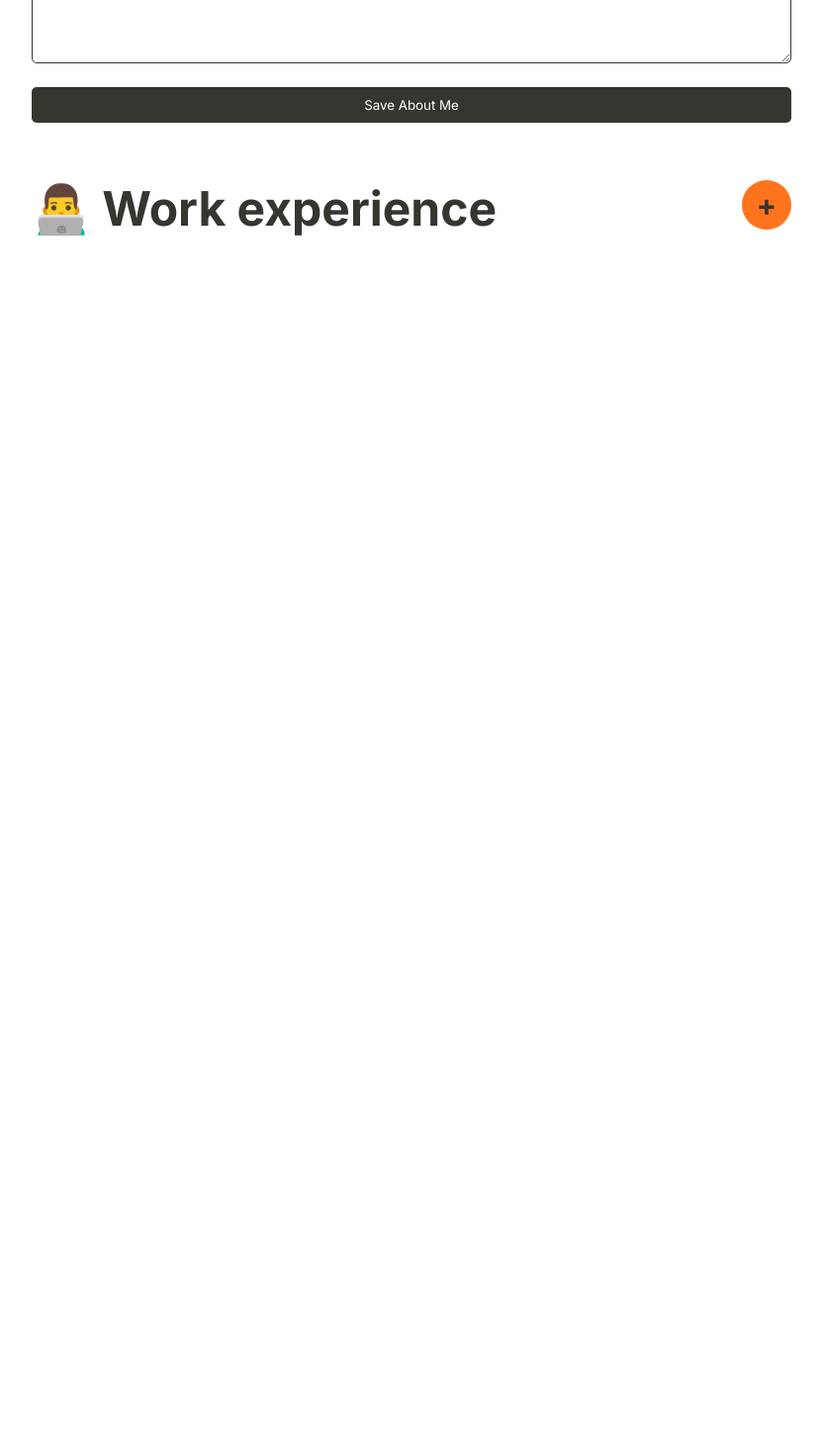
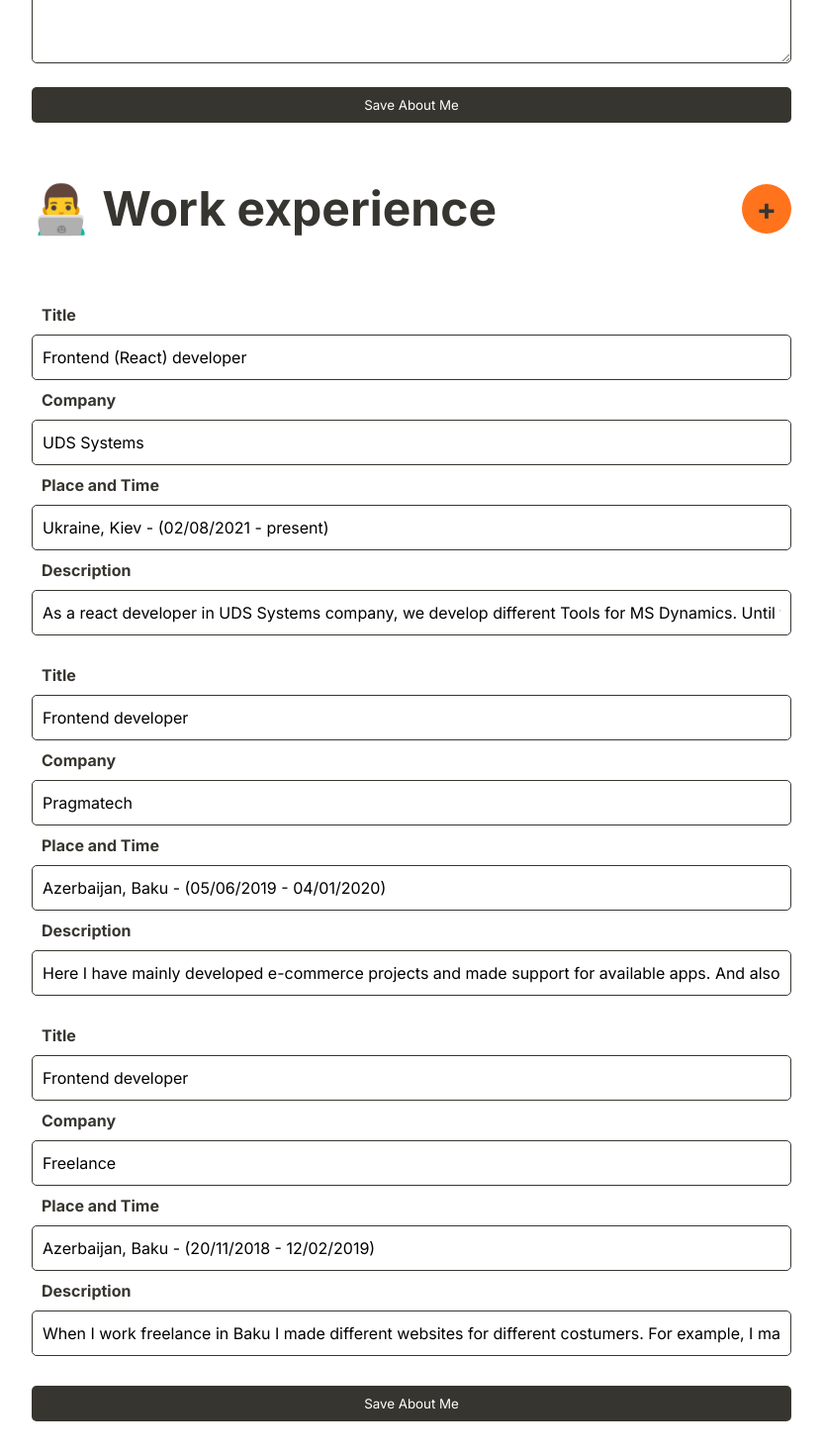
Before and after one commit to Simuratli/portfolionew, a Next.js app: page /dashboard/about in a window 1280 px wide. Shown: the part 1240-2710 px from the top of the page at 99% size, without its empty margins (224-1055 px from the left). Before the commit the page ends 1718 px from the top, so only its background shows below. Built offline with nearby package versions, Linux system fonts and the light colour scheme; no server answers; the database is empty; sample sign-in values are in the browser's storage.

Commit message:
experience

```diff
--- a/containers/Dashboard/Experience/Experience.tsx
+++ b/containers/Dashboard/Experience/Experience.tsx
@@ -1,18 +1,80 @@
-import React from 'react'
-import { Heading } from '../../../components';
+import React, { useState, useEffect } from 'react'
+import { Heading, Input, Button } from '../../../components';
 import classes from '../../../styles/containers/experience.module.scss'
+import { ButtonColorEnum } from '../../../utils/global.types'
+import { getDatabase, ref, set, child, get } from "firebase/database";
+import { useTypedSelector } from '../../../hooks/useTypedSelector'
+import { setAddNewExperience, setChangeExperienceValue } from '../../../redux/reducers/experience'
+import { useDispatch } from 'react-redux'
 
 function Experience() {
+  const [saved, setSaved] = useState(false)
+  const dispatch = useDispatch();
+  const ExperienceState = useTypedSelector((state) => state.experience.data)
+
+  const db = getDatabase();
+  const getWorkPlacesData = async () => {
+    const dbRef = ref(getDatabase());
+    const snapshot = await get(child(dbRef, `experience/`));
+    if (snapshot.exists()) {
+      console.log(snapshot.val(), 'experience');
+    } else {
+      console.log("No data available");
+    }
+  }
+
+  useEffect(() => {
+    getWorkPlacesData()
+  }, [db])
+
+  const addNewJob = () => {
+    dispatch(setAddNewExperience())
+  }
+
+
+  const handleChange = (e: React.ChangeEvent<HTMLInputElement>, id: number) => {
+    dispatch(setChangeExperienceValue({
+      id: id,
+      name: e.target.name,
+      value: e.target.value
+    }))
+  }
+
+
+  const handleSave = () => {
+    const db = getDatabase();
+    set(ref(db, 'experience/'), ExperienceState);
+    setSaved(true);
+
+    setTimeout(() => {
+      setSaved(false)
+    }, 1500);
+
+  }
+
   return (
     <div>
       <Heading type="big">
         <br />
         <div className={classes.experience__heading}>
           <span>👨‍💻 Work experience</span>
-          <button className={classes.experience__add}>+</button>
+          <button onClick={addNewJob} className={classes.experience__add}>+</button>
         </div>
         <br />
       </Heading>
+
+      {
+        ExperienceState.map((item) => {
+          return <div style={{ marginBottom: 30 }} key={item.id}>
+            <Input name="title" onChange={(e) => { handleChange(e, item.id); }} value={item.title} type="text" placeholder={'Title'} label={'Title'} />
+            <Input name="company" onChange={(e) => { handleChange(e, item.id); }} value={item.company} type="text" placeholder={'Company'} label={'Company'} />
+            <Input name="placeAndTime" onChange={(e) => { handleChange(e, item.id); }} value={item.placeAndTime} type="text" placeholder={'Place and Time'} label={'Place and Time'} />
+            <Input name="description" onChange={(e) => { handleChange(e, item.id); }} value={item.description} type="text" placeholder={'Description'} label={'Description'} />
+          </div>
+        })
+      }
+
+      <Button color={saved ? ButtonColorEnum.Success : ButtonColorEnum.Black} onClick={handleSave} text={saved ? "Saved" : 'Save About Me'} />
     </div>
   )
 }
--- /dev/null
+++ b/redux/reducers/experience.ts
@@ -0,0 +1,84 @@
+import { createSlice, current } from '@reduxjs/toolkit';
+
+
+export interface ExperienceDataObjectType {
+    id: number;
+    title: string;
+    company: string;
+    placeAndTime: string;
+    description: string;
+}
+
+export interface ExperienceStateType {
+    data: ExperienceDataObjectType[]
+}
+
+const experienceReducer = createSlice({
+    name: "experience",
+
+    initialState: {
+        data: [
+            {
+                id: 0,
+                title: "Frontend (React) developer",
+                company: "UDS Systems",
+                placeAndTime: "Ukraine, Kiev - (02/08/2021 - present)",
+                description: "As a react developer in UDS Systems company, we develop different Tools for MS Dynamics. Until today I had created 4 tools from  start to end and I gave support to the 2 different tools. Currently, I am working on a new Tool for Dynamics. These tools which I create  are Migration Calculator, Storage Analyzer, and Busines Data Masking Tool. which I support License Calculator. Data Migration Tool.  We deploy These tools successfully to the App Store of MS Dynamics"
+            },
+            {
+                id: 1,
+                title: "Frontend developer",
+                company: "Pragmatech",
+                placeAndTime: "Azerbaijan, Baku - (05/06/2019 - 04/01/2020)",
+                description: "Here I have mainly developed e-commerce projects and made support for available apps. And also teach students how to become a front-end developer."
+            },
+            {
+                id: 2,
+                title: "Frontend developer",
+                company: "Freelance",
+                placeAndTime: "Azerbaijan, Baku - (20/11/2018 - 12/02/2019)",
+                description: "When I work freelance in Baku I made different websites for different costumers. For example, I made a website for a big ship company in   Baku Techmarine LTD. And also I have side projects for the Data Development course called DataStat and I made a website for big Wallpaper  holding a TVB group."
+            },
+        ]
+    } as ExperienceStateType,
+
+    reducers: {
+        setExperience: (state: ExperienceStateType, action) => {
+            state.data = action.payload
+        },
+        setAddNewExperience: (state: ExperienceStateType) => {
+            const currentState = current(state);
+            const updatedState = {
+                data: [
+                    {
+                        id: currentState.data.length + 1,
+                        title: "Edit title",
+                        company: "Edit company",
+                        placeAndTime: "Edit place and time",
+                        description: "Edit description"
+                    },
+                    ...currentState.data
+                ]
+            }
+            state.data = updatedState.data
+        },
+        setChangeExperienceValue: (state: ExperienceStateType, action) => {
+            const currentState = current(state);
+
+            const newState: ExperienceDataObjectType[] = currentState.data.map((exp) => {
+                if (action.payload.id === exp.id) {
+                    return {
+                        ...exp,
+                        [action.payload.name]: action.payload.value
+                    }
+                } else {
+                    return exp
+                }
+            })
+            state.data = newState
+        },
+    }
+})
+
+export const { setExperience, setAddNewExperience, setChangeExperienceValue } = experienceReducer.actions;
+export default experienceReducer.reducer
--- a/redux/store.ts
+++ b/redux/store.ts
@@ -2,11 +2,13 @@ import { configureStore } from '@reduxjs/toolkit';
 
 import playerReducer from './reducers/audio'
 import aboutMeReducer from './reducers/aboutme'
+import experienceReducer from './reducers/experience'
 
 export const store = configureStore({
   reducer: {
     player: playerReducer,
-    aboutMe: aboutMeReducer
+    aboutMe: aboutMeReducer,
+    experience: experienceReducer
   }
 })
 
--- a/styles/containers/experience.module.scss
+++ b/styles/containers/experience.module.scss
@@ -26,7 +26,7 @@
 
   &__heading{
     display: flex;
-    align-items: cennter;
+    align-items: center;
     justify-content: space-between;
   }
 
```
